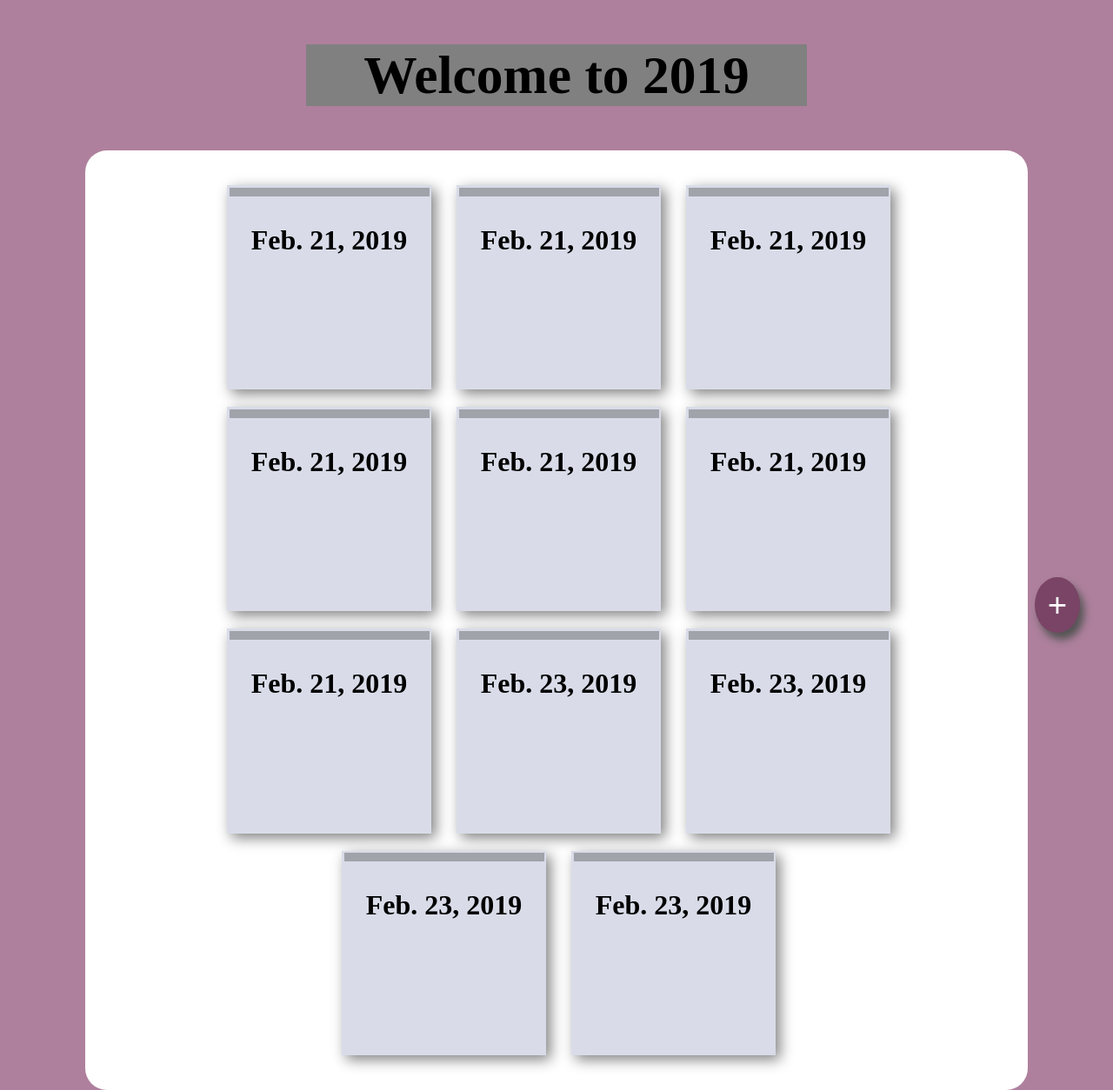
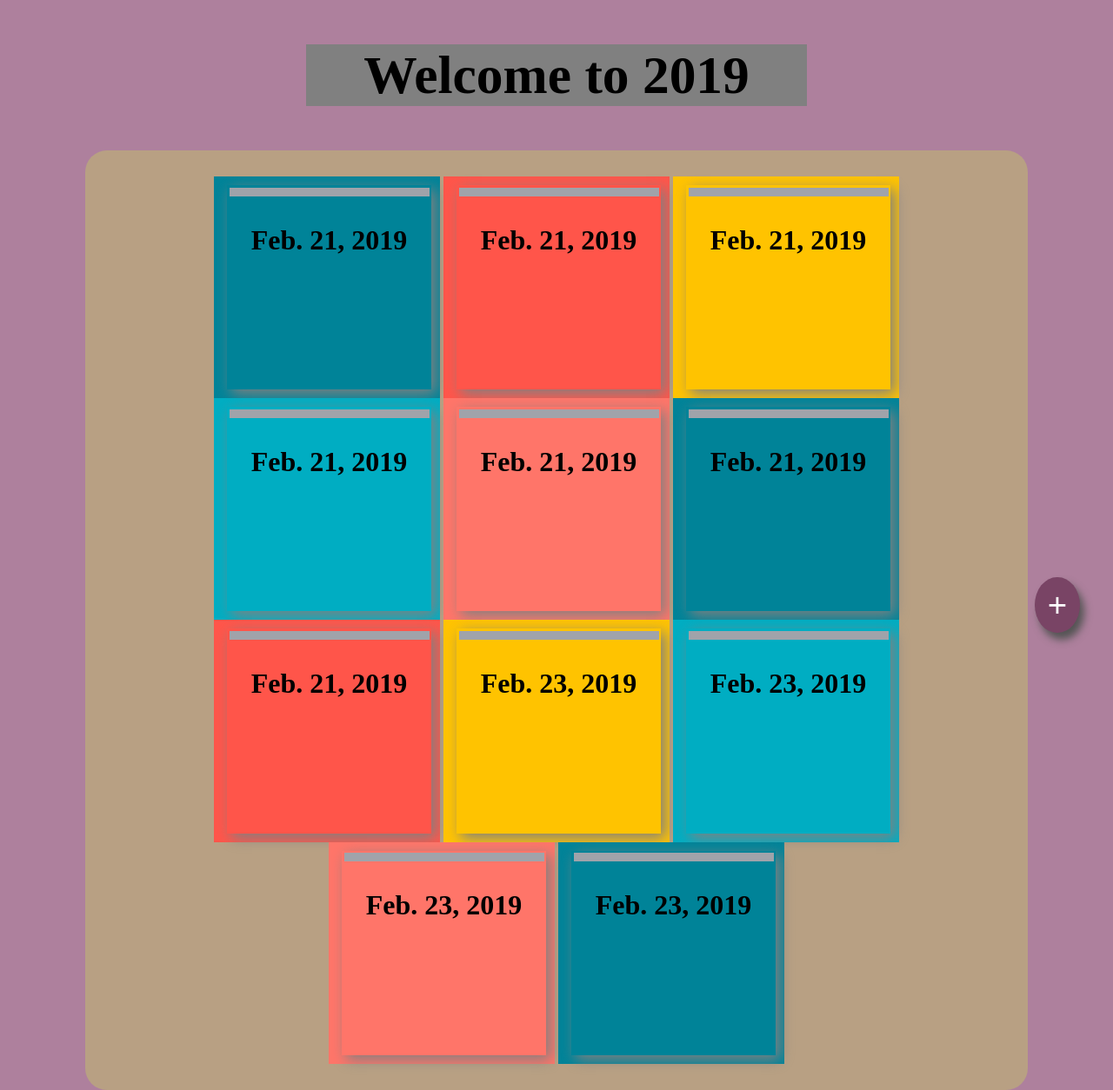
Before and after one commit to LienLeinad/BlueHacks2019, a Django app: page / in a window 1280 px wide. Shown: the whole page at 87% size. Run offline with Django 3.2, Linux system fonts and the light colour scheme; data comes from the database, SQL or seed files in the repository; both versions use the stored data as it was after the commit; some web fonts are replaced.

Commit message:
pretty colors

```diff
--- a/journal/planner/static/homePage.css
+++ b/journal/planner/static/homePage.css
@@ -16,7 +16,7 @@ body {
 
 .planner-area {
 	margin: 0 auto;
-	background-color: white;
+	background-color: #b8a083;
 	border-radius: 25px;
 	width: 80%;
 	padding: 30px;
@@ -43,22 +43,47 @@ body {
 	margin: 5px auto;
 	width: 100px;
 	height: 7px;
-	background-color: #ae809d;
 }
 
 .plan {
 	font-family: Arial;
-	background-color: white;
-}
-
-a #plan-card {
-	background-color: #d9dce8;
 	width: 230px;
 	height: 230px;
 	padding: 1%;
 	box-shadow: 5px 5px 15px grey;
 	margin: 10px 15px 10px 15px;
 	display: inline-block;
+
+}
+#parent:nth-of-type(10n+1){
+	background-color:  #008398;
+}
+#parent:nth-of-type(10n+2){
+	background-color:  #ff554a;
+}
+#parent:nth-of-type(10n+3){
+	background-color:  #ffc300;
+}
+#parent:nth-of-type(10n+4){
+	background-color: #00adc2;
+}
+#parent:nth-of-type(10n+5){
+	background-color:  #ff7569;
+}
+#parent:nth-of-type(10n+6){
+	background-color:  #008398;
+}
+#parent:nth-of-type(10n+7){
+	background-color:  #ff554a;
+}
+#parent:nth-of-type(10n+8){
+	background-color:  #ffc300;
+}
+#parent:nth-of-type(10n+9){
+	background-color:  #00adc2;
+}
+#parent:nth-of-type(10n+10){
+	background-color:  #ff7569;
 }
 
 
--- a/journal/template/dayPage.html
+++ b/journal/template/dayPage.html
@@ -9,13 +9,12 @@
 
 </head>
 <body>
-	<button onclick="checkLatest()">test</button>
 	<a href = "../"> <button id="back" ><</button></a>
 	<div id="tip">
 
 		{{ tip_list.tip_content }}
 	</div>
-	<div id ="middle">
+	<div id ="middle" style="background-color: #b8a083;">
 		<div id="date">
 			{{day_made}}
 		</div>
--- a/journal/template/homePage.html
+++ b/journal/template/homePage.html
@@ -35,9 +35,9 @@
 		<!-- end of modal code-->
 		<div class="plan-card-area">
 			{% for day in day_list %}
-			<div style="display: inline-block;">
+			<div id="parent" style="display: inline-block;">
 				<a href="{{day.day_made|date:'Y-m-d'}}">
-					<div id="plan-card" class="plan">
+					<div class="plan">
 						<div class="plan-card-area-header"></div>
 						<div class="plan-card-day-text"><p>{{day.day_made}}</p></div><br>
 					</div>
```
Also changed, not shown: journal/planner/static/dayPage.css (+12 -3 lines), journal/db.sqlite3.
